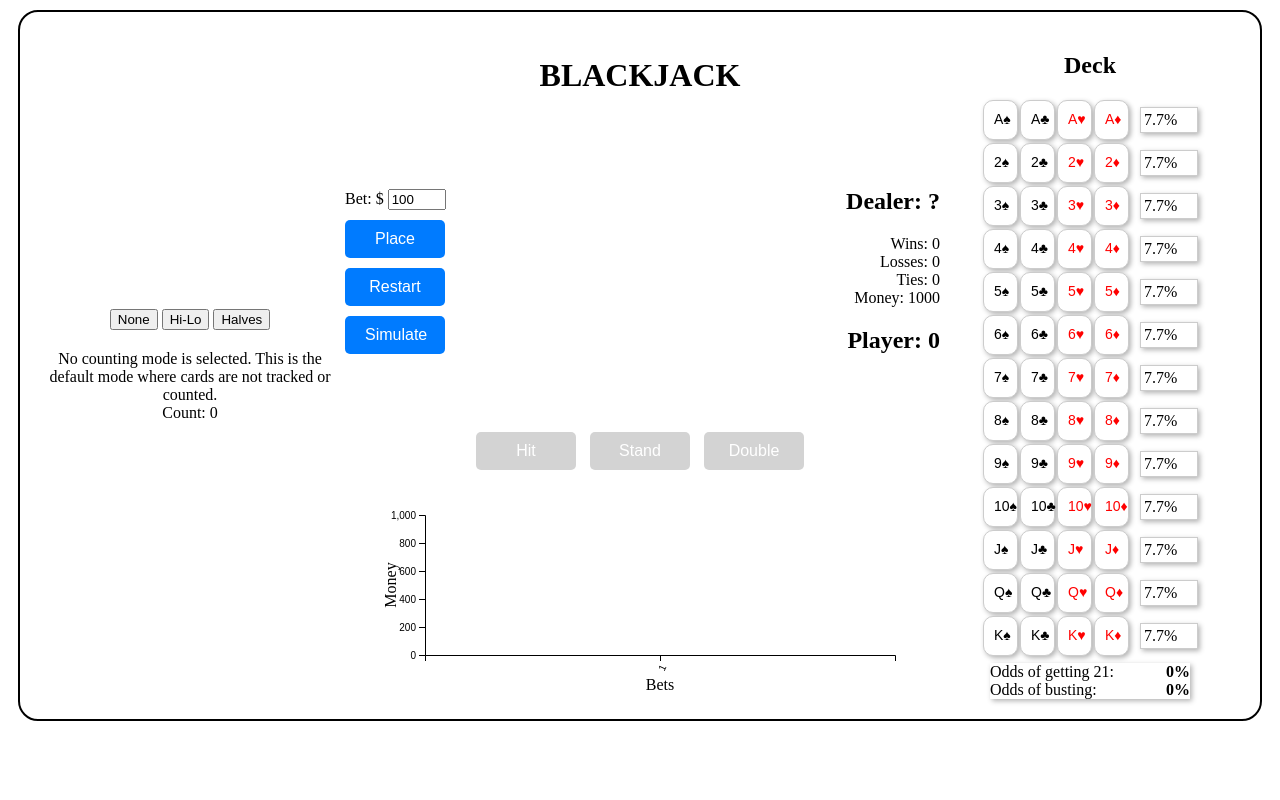
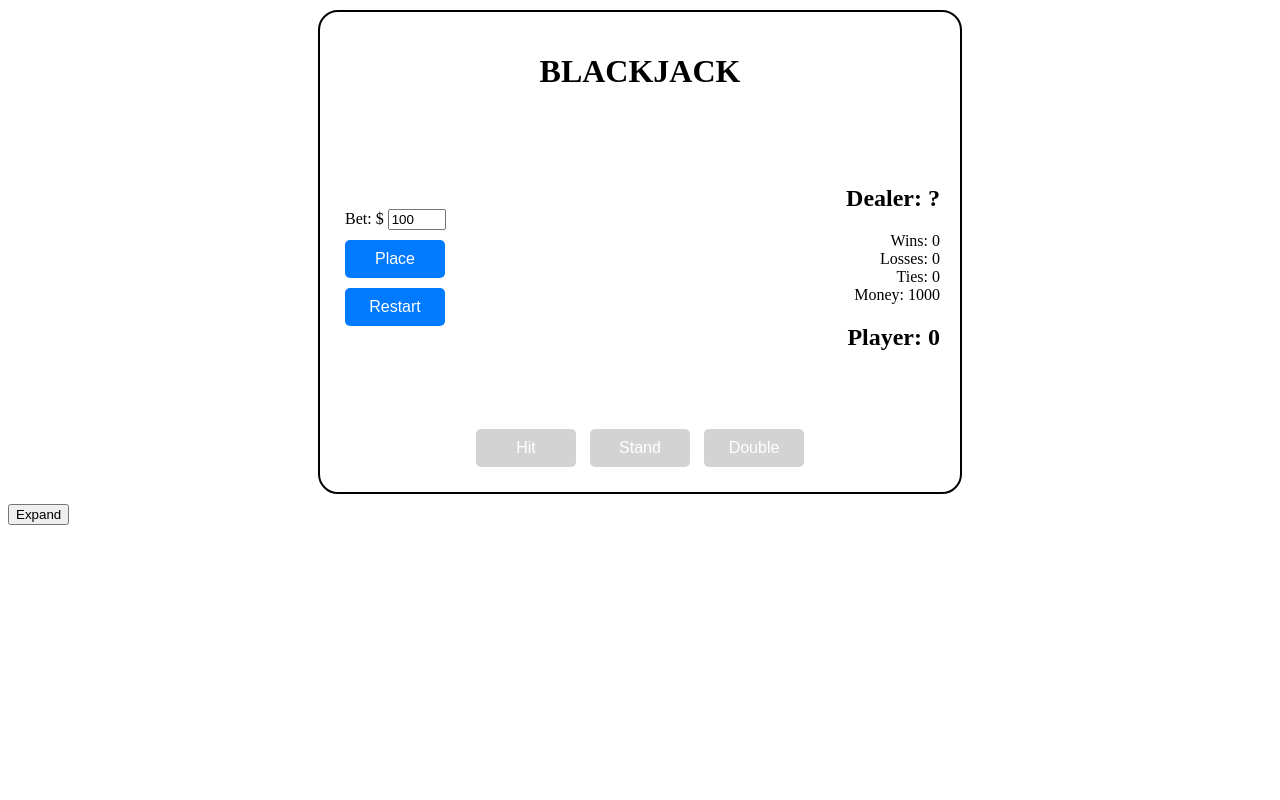
Before and after one commit to lukelin15/CardCounting, a SvelteKit app: page / in a window 1280 px wide. Shown: the top 800 px of the page. Built offline with nearby package versions, Linux system fonts and the light colour scheme.

Commit message:
button to smoothly expand blackjack

```diff
--- a/src/components/App.svelte
+++ b/src/components/App.svelte
@@ -4,10 +4,23 @@
   import BaseCounts from './BaseCounts.svelte';
   import BasicStrategy from './BasicStrategy.svelte';
   // Write your JS here, or import other files
+
+  // presentation stuff
+  let stats = false;
+  let simulate = false;
+  let counts = false;
+
+  function reset() {
+    stats = !stats;
+    simulate = !simulate;
+    counts = !counts;
+  }
 </script>
 
 <main>
-  <Base stats=true simulate=true counts=true/>
+  <Base stats={stats} simulate={simulate} counts={counts}/>
+  <button on:click={reset}>Expand</button>
+
 
   <!-- makes Base the only visible thing -->
   <div style="height: 300px;"></div>
```
